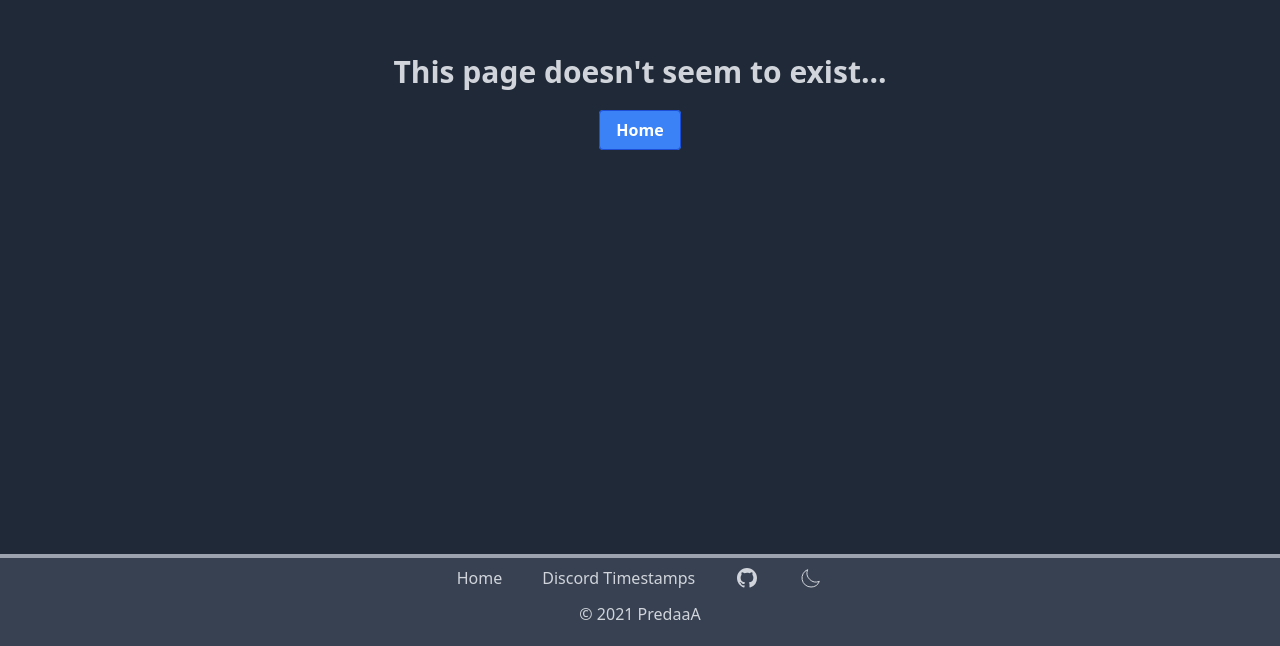
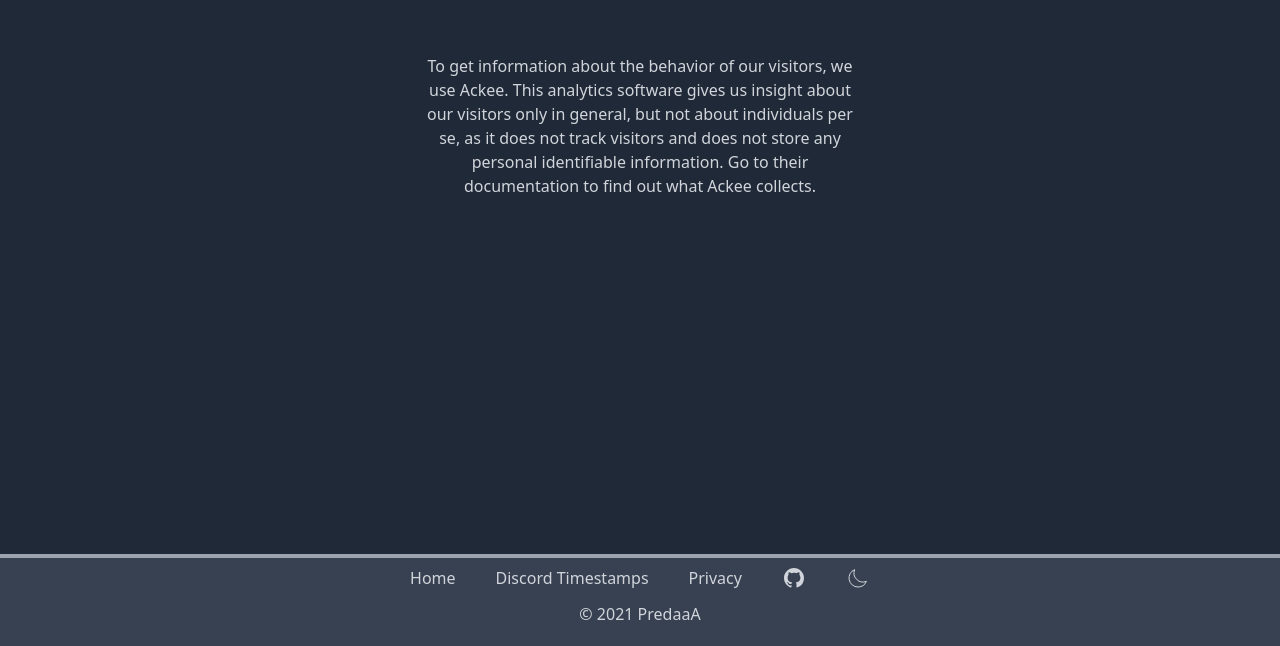
Before and after one commit to PredaaA/whatismyti.me, a Vue app: page /#/privacy in a window 1280 px wide. Shown: the part 154-800 px from the top of the page. Built offline with nearby package versions, Linux system fonts and the light colour scheme.

Commit message:
Add Ackee analytics.

```diff
--- a/index.html
+++ b/index.html
@@ -32,6 +32,8 @@
 <body>
   <div id="app"></div>
   <script type="module" src="/src/main.js"></script>
+  <script async src="https://ackee.predamart.me/tracker.js" data-ackee-server="https://ackee.predamart.me"
+    data-ackee-domain-id="5b9ea186-a300-4a42-803f-5bc0582b6ca6"></script>
 </body>
 
 </html>
--- a/src/App.vue
+++ b/src/App.vue
@@ -20,3 +20,12 @@
 <script setup>
 import Footer from "./components/Footer.vue";
 </script>
+
+<style lang="scss">
+a {
+  color: #b0cbfcfb;
+}
+a:hover {
+  color: #070707fb;
+}
+</style>
--- a/src/components/Footer.vue
+++ b/src/components/Footer.vue
@@ -21,16 +21,16 @@
     >
       <nav class="flex flex-wrap justify-center -mx-5 -my-5">
         <div class="px-5 py-2">
-          <router-link to="/" class="text-base leading-6 hover:text-gray-800">
-            Home
+          <router-link to="/" class="text-base leading-6"> Home </router-link>
+        </div>
+        <div class="px-5 py-2">
+          <router-link to="/discordtimestamps" class="text-base leading-6">
+            Discord Timestamps
           </router-link>
         </div>
         <div class="px-5 py-2">
-          <router-link
-            to="/discordtimestamps"
-            class="text-base leading-6 hover:text-gray-800"
-          >
-            Discord Timestamps
+          <router-link to="/privacy" class="text-base leading-6">
+            Privacy
           </router-link>
         </div>
 
@@ -39,7 +39,6 @@
             href="https://github.com/PredaaA/whatismyti.me"
             rel="noopener"
             target="_blank"
-            class="hover:text-gray-800"
           >
             <span class="sr-only">GitHub</span>
             <svg
@@ -98,11 +97,7 @@
       </nav>
       <p class="text-base leading-6 text-center">
         © 2021
-        <a
-          href="https://github.com/PredaaA"
-          rel="noopener"
-          target="_blank"
-          class="hover:text-gray-800"
+        <a href="https://github.com/PredaaA" rel="noopener" target="_blank"
           >PredaaA</a
         >
       </p>
--- a/src/main.js
+++ b/src/main.js
@@ -6,10 +6,12 @@
 import Home from './views/Home.vue'
 import DiscordTimestamps from './views/DiscordTimestamps.vue'
 import NotFound from './views/NotFound.vue'
+import Privacy from './views/Privacy.vue'
 
 const routes = [
   { path: '/', component: Home },
   { path: '/discordtimestamps', component: DiscordTimestamps },
+  { path: '/privacy', component: Privacy },
   { path: '/:pathMatch(.*)*', component: NotFound },
 ]
 const router = createRouter({
--- /dev/null
+++ b/src/views/Privacy.vue
@@ -0,0 +1,17 @@
+<template>
+  <div class="max-w-md mx-auto">
+    To get information about the behavior of our visitors, we use
+    <a href="https://ackee.electerious.com" target="_blank" rel="noopener"
+      >Ackee</a
+    >. This analytics software gives us insight about our visitors only in
+    general, but not about individuals per se, as it does not track visitors and
+    does not store any personal identifiable information.
+    <a
+      href="https://docs.ackee.electerious.com/#/docs/Anonymization"
+      target="_blank"
+      rel="noopener"
+      >Go to their documentation</a
+    >
+    to find out what Ackee collects.
+  </div>
+</template>
```
